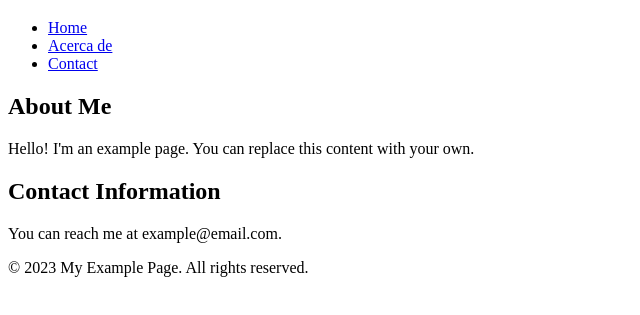
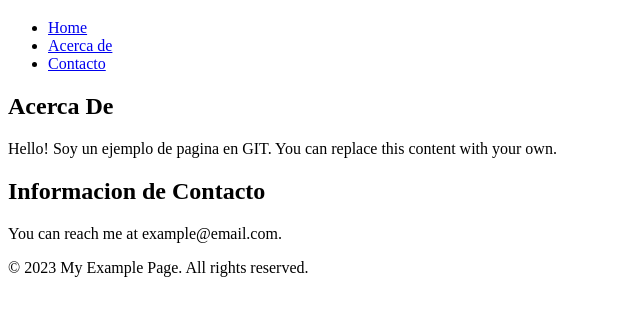
Before and after one commit to MiguelCgdl/dds, a plain HTML site: page index.html in a window 1280 px wide. Shown: the part 61-376 px from the top of the page, without its empty margins (0-640 px from the left). Drawn offline with Linux system fonts and the light colour scheme.

Commit message:
Update index.html

```diff
--- a/index.html
+++ b/index.html
@@ -16,18 +16,18 @@
         <ul>
             <li><a href="#">Home</a></li>
             <li><a href="#">Acerca de</a></li>
-            <li><a href="#">Contact</a></li>
+            <li><a href="#">Contacto</a></li>
         </ul>
     </nav>
 
     <main>
         <section>
-            <h2>About Me</h2>
-            <p>Hello! I'm an example page. You can replace this content with your own.</p>
+            <h2>Acerca De</h2>
+            <p>Hello! Soy un ejemplo de pagina en GIT. You can replace this content with your own.</p>
         </section>
 
         <section>
-            <h2>Contact Information</h2>
+            <h2>Informacion de Contacto</h2>
             <p>You can reach me at example@email.com.</p>
         </section>
     </main>
```
